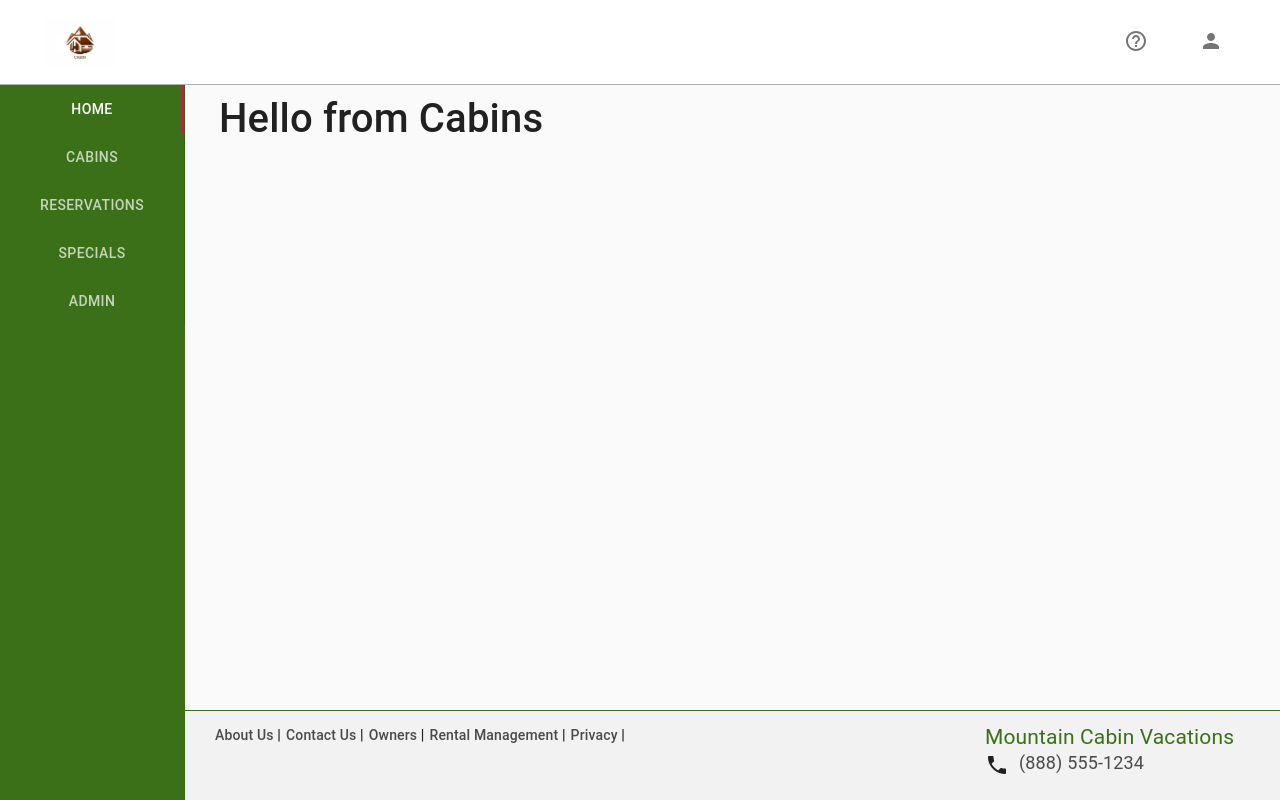
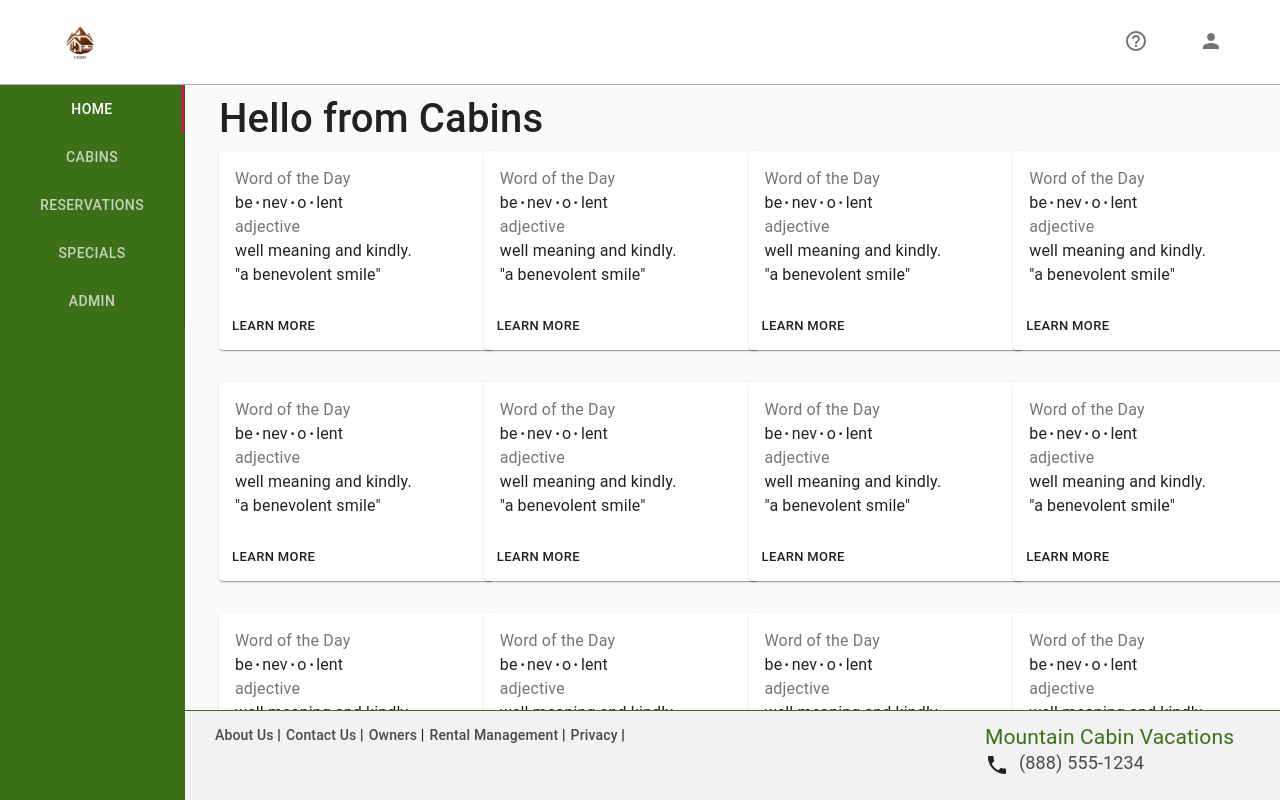
Before and after one commit to AllenConway/ReactMMApp, a React (Create React App) app: page /cabins in a window 1280 px wide. Built offline with nearby package versions, Linux system fonts and the light colour scheme.

Commit message:
Initial addition of Grid and Card material UI components to Cabins and Cabin

```diff
--- a/src/App.tsx
+++ b/src/App.tsx
@@ -7,6 +7,7 @@ import Main from "./components/@common/Main/Main";
 import { CssBaseline, Container } from "@material-ui/core";
 
 const App: React.FC = () => {
+  document.body.style.overflow = "hidden";
   return (
     <React.Fragment>
       <CssBaseline />
--- a/src/components/@common/Main/Main.module.scss
+++ b/src/components/@common/Main/Main.module.scss
@@ -4,6 +4,8 @@ main {
   margin: 0 0 0 $nav-width;
   padding: 10px;
   left: $nav-width;
+  overflow-y: scroll;
+  height: calc(100vh - #{$header-height} - #{$footer-height-desktop});
 }
 
 //phone
@@ -35,7 +37,7 @@ main {
   main {
     margin: 0 0 0 $nav-width;
     padding-bottom: $footer-height-desktop;
-    min-height: calc(100vh - $header-height - $footer-height-desktop);
+    min-height: calc(100vh - #{$header-height} - #{$footer-height-desktop});
     width: calc(100% - #{$nav-width});
   }
 
--- /dev/null
+++ b/src/components/Cabins/Cabin.module.scss
@@ -0,0 +1,18 @@
+.card {
+    min-width: 275px,
+  }
+
+  .bullet {
+    display: inline-block;
+    margin: 0 2px;
+    transform: scale(0.8);
+  }
+
+  .title {
+    margin-bottom: 16;
+    font-size: 14px;
+  }
+
+  .pos {
+    margin-bottom: 12;
+  }
--- /dev/null
+++ b/src/components/Cabins/Cabin.tsx
@@ -0,0 +1,42 @@
+import * as React from "react";
+import styles from "./Cabin.module.scss";
+import Greeting from "../@common/Greeting/Greeting";
+import {
+  Card,
+  CardContent,
+  Typography,
+  CardActions,
+  Button
+} from "@material-ui/core";
+
+const Cabin: React.FC = () => {
+  const bull = <span className={styles.bullet}>•</span>;
+
+  return (
+    <>
+      <Card className={styles.card}>
+        <CardContent>
+          <Typography className={styles.title} color="textSecondary">
+            Word of the Day
+          </Typography>
+          <Typography component="h2">
+            be{bull}nev{bull}o{bull}lent
+          </Typography>
+          <Typography className={styles.pos} color="textSecondary">
+            adjective
+          </Typography>
+          <Typography component="p">
+            well meaning and kindly.
+            <br />
+            {'"a benevolent smile"'}
+          </Typography>
+        </CardContent>
+        <CardActions>
+          <Button size="small">Learn More</Button>
+        </CardActions>
+      </Card>
+    </>
+  );
+};
+
+export default Cabin;
--- a/src/components/Cabins/Cabins.tsx
+++ b/src/components/Cabins/Cabins.tsx
@@ -1,11 +1,72 @@
 import * as React from "react";
 import Greeting from "../@common/Greeting/Greeting";
+import { Grid } from "@material-ui/core";
+import Cabin from "./Cabin";
 
 const Cabins: React.FC = () => {
   return (
-    <div>
+    <>
       <Greeting greetingMessage="Hello from Cabins" />
-    </div>
+      <Grid container spacing={4}>
+        <Grid item md={3}>
+          <Cabin />
+        </Grid>
+        <Grid item md={3}>
+          <Cabin />
+        </Grid>
+        <Grid item md={3}>
+          <Cabin />
+        </Grid>
+        <Grid item md={3}>
+          <Cabin />
+        </Grid>
+        <Grid item md={3}>
+          <Cabin />
+        </Grid>
+        <Grid item md={3}>
+          <Cabin />
+        </Grid>
+        <Grid item md={3}>
+          <Cabin />
+        </Grid>
+        <Grid item md={3}>
+          <Cabin />
+        </Grid>
+        <Grid item md={3}>
+          <Cabin />
+        </Grid>
+        <Grid item md={3}>
+          <Cabin />
+        </Grid>
+        <Grid item md={3}>
+          <Cabin />
+        </Grid>
+        <Grid item md={3}>
+          <Cabin />
+        </Grid>
+        <Grid item md={3}>
+          <Cabin />
+        </Grid>
+        <Grid item md={3}>
+          <Cabin />
+        </Grid>
+        <Grid item md={3}>
+          <Cabin />
+        </Grid>
+        <Grid item md={3}>
+          <Cabin />
+        </Grid>
+        <Grid item md={3}>
+          <Cabin />
+        </Grid>
+        <Grid item md={3}>
+          <Cabin />
+        </Grid>
+        <Grid item md={3}>
+          <Cabin />
+        </Grid>
+      </Grid>
+    </>
   );
 };
 
```
